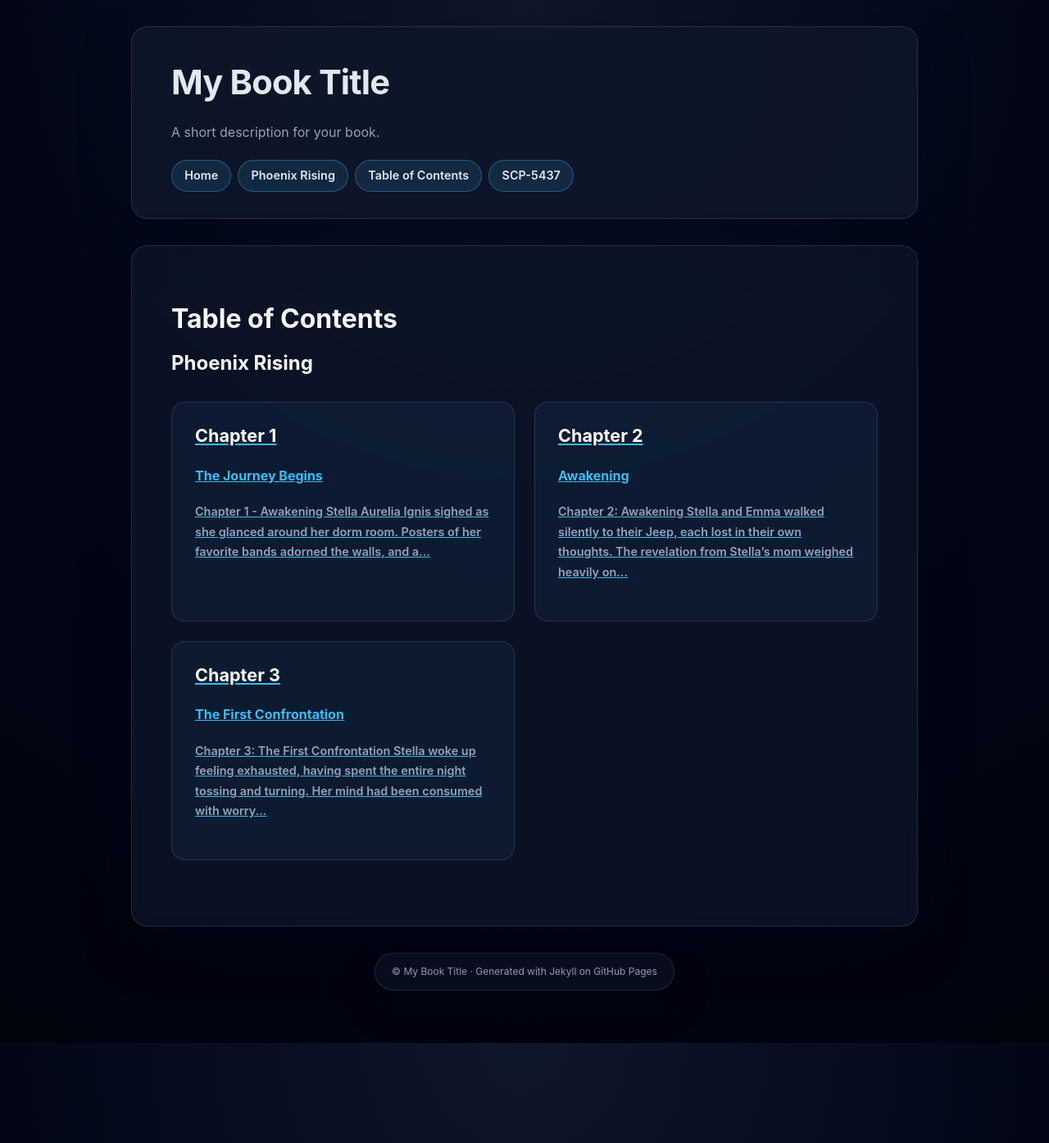
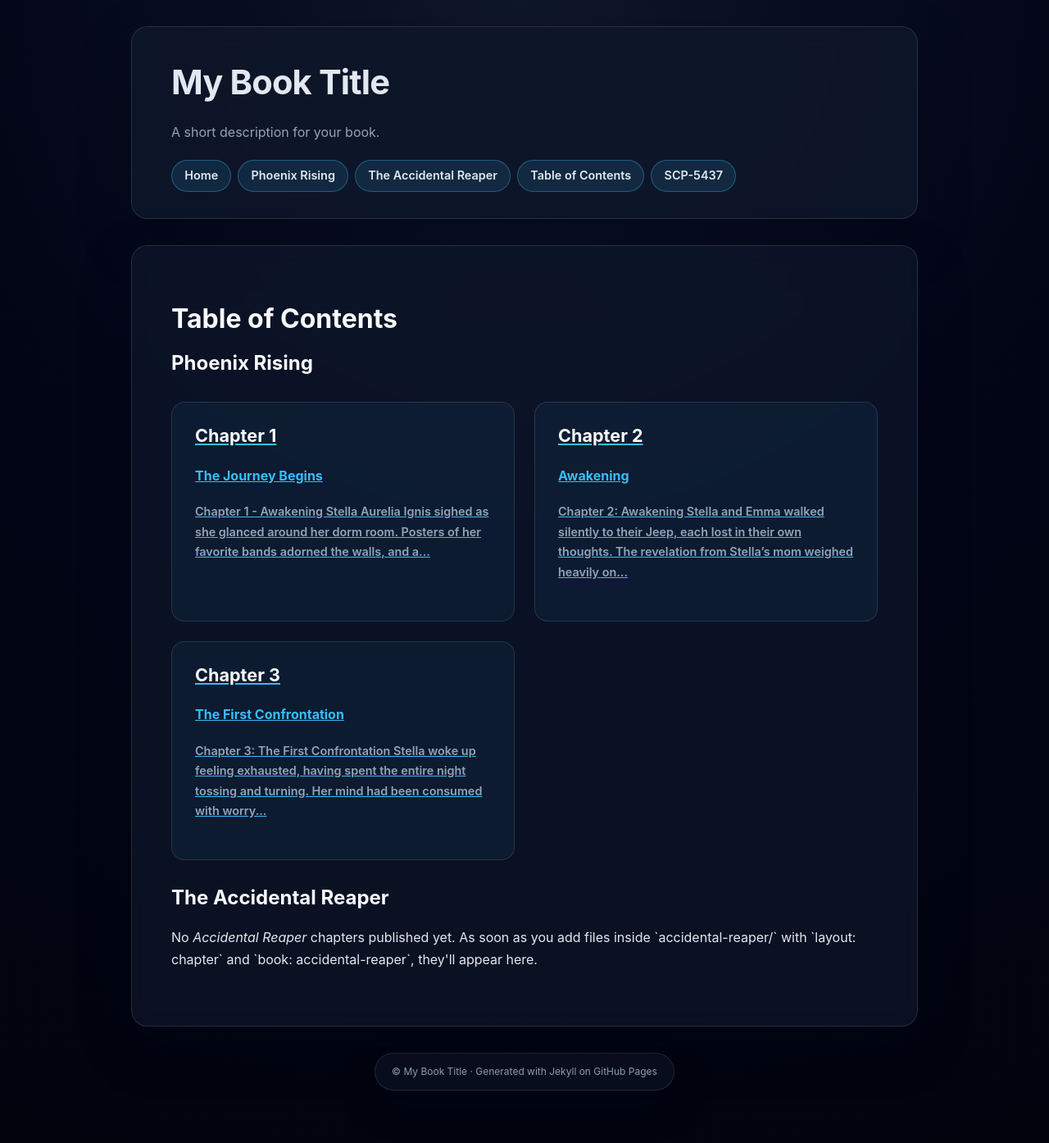
Before and after one commit to CosmicPhoenix171/Books, a Jekyll site: the page built from table-of-contents.md, in a window 1280 px wide. Shown: the whole page at 82% size. Built offline with Jekyll 4.4.1, drawn with Linux system fonts in a browser that asks for light colours; before the commit the page ends 1272 px from its top, so only the background shows below that.

Commit message:
Add "The Accidental Reaper" navigation link and create initial index page with description

```diff
--- a/_layouts/default.html
+++ b/_layouts/default.html
@@ -267,6 +267,7 @@
       <nav>
         <a href="{{ '/' | relative_url }}">Home</a>
         <a href="{{ '/phoenix-rising/' | relative_url }}">Phoenix Rising</a>
+        <a href="{{ '/accidental-reaper/' | relative_url }}">The Accidental Reaper</a>
         <a href="{{ '/table-of-contents/' | relative_url }}">Table of Contents</a>
         <a href="{{ '/scp-5437/' | relative_url }}">SCP-5437</a>
       </nav>
--- a/table-of-contents.md
+++ b/table-of-contents.md
@@ -22,3 +22,20 @@ permalink: /table-of-contents/
 {% else %}
 <p>No Phoenix Rising chapters published yet. As soon as you add files inside `phoenix-rising/` with `layout: chapter` and `book: phoenix-rising`, they'll appear here.</p>
 {% endif %}
+
+## The Accidental Reaper
+
+{% assign reaper_chapters = site.pages | where: "book", "accidental-reaper" | sort: "chapter_number" %}
+{% if reaper_chapters.size > 0 %}
+<div class="card-grid">
+  {% for chapter in reaper_chapters %}
+  <a href="{{ chapter.url | relative_url }}" class="card">
+    <h3>Chapter {{ chapter.chapter_number }}</h3>
+    <p><strong>{{ chapter.title }}</strong></p>
+    <p style="color: var(--muted); font-size: 0.9rem; margin-top: 0.5rem;">{{ chapter.content | strip_html | truncatewords: 25 }}</p>
+  </a>
+  {% endfor %}
+</div>
+{% else %}
+<p>No <em>Accidental Reaper</em> chapters published yet. As soon as you add files inside `accidental-reaper/` with `layout: chapter` and `book: accidental-reaper`, they'll appear here.</p>
+{% endif %}
```
Also changed, not shown: accidental-reaper/index.md (added, +11 -0 lines).
